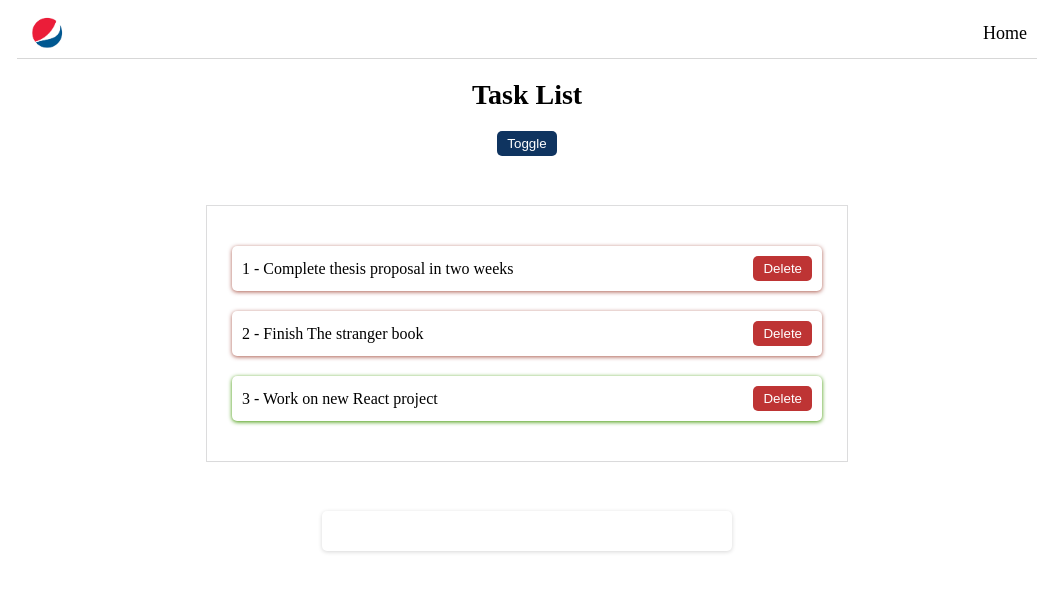
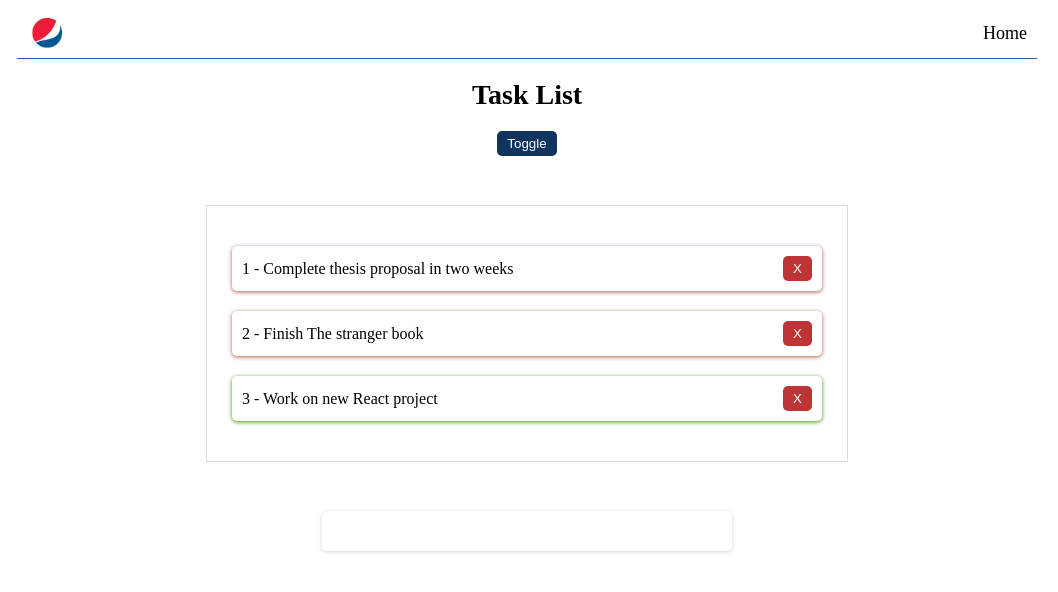
Before and after one commit to itsdagi/just-list, a React (Create React App) app: page / in a window 1280 px wide. Shown: the top 592 px of the page, without its empty margins (113-1171 px from the left). Built offline with nearby package versions, Linux system fonts and the light colour scheme.

Commit message:
recap on last lesson

```diff
--- a/src/App.css
+++ b/src/App.css
@@ -18,10 +18,9 @@
     justify-content: space-between;
     align-items: center;
     height: 50px;
-    align-items: center;
     max-width: 1000px;
     margin: auto;
-    border-bottom: 1px solid #d7d7d7;
+    border-bottom: 1px solid #2e609a;
     font-size: 18px;
     padding: 0px 10px;
   }
--- a/src/components/TaskCard.js
+++ b/src/components/TaskCard.js
@@ -3,7 +3,7 @@ export default function TaskCard({task, handleDelete}) {
   return (
     <li  key={task.id} className={task.completed  ? 'completed' : 'incomplete'}>
      <span>{task.id} - {task.name}</span>
-     <button onClick={()=> handleDelete(task.id) } className='delete'>Delete</button>
+     <button onClick={()=> handleDelete(task.id)} className="delete">X</button>
     </li>
   )
 }
--- a/src/components/TaskList.js
+++ b/src/components/TaskList.js
@@ -15,11 +15,14 @@ export default function TaskList() {
     Task List
   </h1>
 
-   <button className='trigger' onClick={() => setShow(!show)}>Toggle</button>
+    <button className="trigger">Toggle</button>
+
   <ul>
+
     {show && tasks.map((task)=>(
       <TaskCard key={task.id} task={task} handleDelete={handleDelete}/>
     ))}
+
   </ul>
 
   <div className="box">
```
